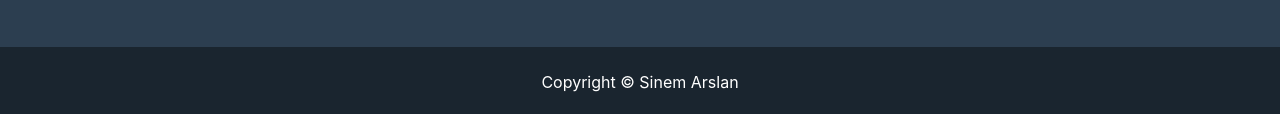
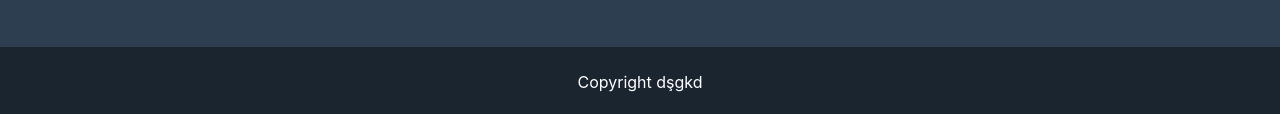
Before and after one commit to arslansinem/Project-Bootstrap, a plain HTML site: page index.html in a window 1280 px wide. Shown: the part 2123-2237 px from the top of the page. Drawn offline with nearby package versions, Linux system fonts and the light colour scheme.

Commit message:
footer fixed

```diff
--- a/index.html
+++ b/index.html
@@ -137,7 +137,7 @@
 
     <!--Footer-->
     <section class="footer">
-        <div class="copyright">Copyright © Sinem Arslan</div>
+        <div class="copyright">Copyright dşgkd</div>
     </section>
 
     <script src="https://cdn.jsdelivr.net/npm/jquery@3.5.1/dist/jquery.slim.min.js"
```
